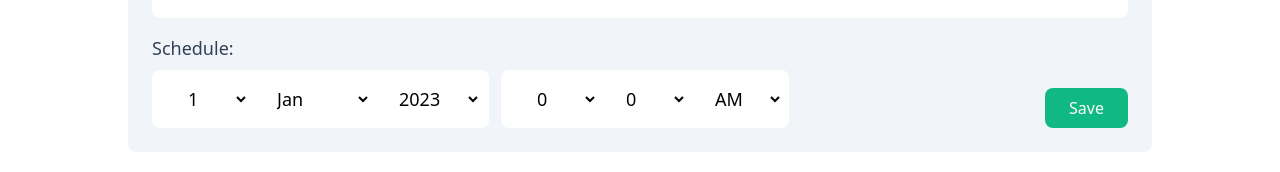
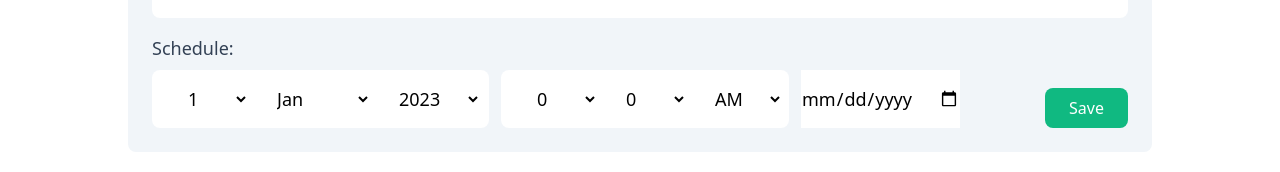
Before and after one commit to mubasshir29/todo_manager, a Next.js app: page / in a window 1280 px wide. Shown: the part 254-426 px from the top of the page. Built offline with nearby package versions, Linux system fonts and the light colour scheme.

Commit message:
added custom date picker

```diff
--- a/components/DateTime.jsx
+++ b/components/DateTime.jsx
@@ -43,6 +43,7 @@ function DateTime() {
             </select>
 
         </div>
+        <input type='date'></input>
         </div>
     </div>
   );
```
